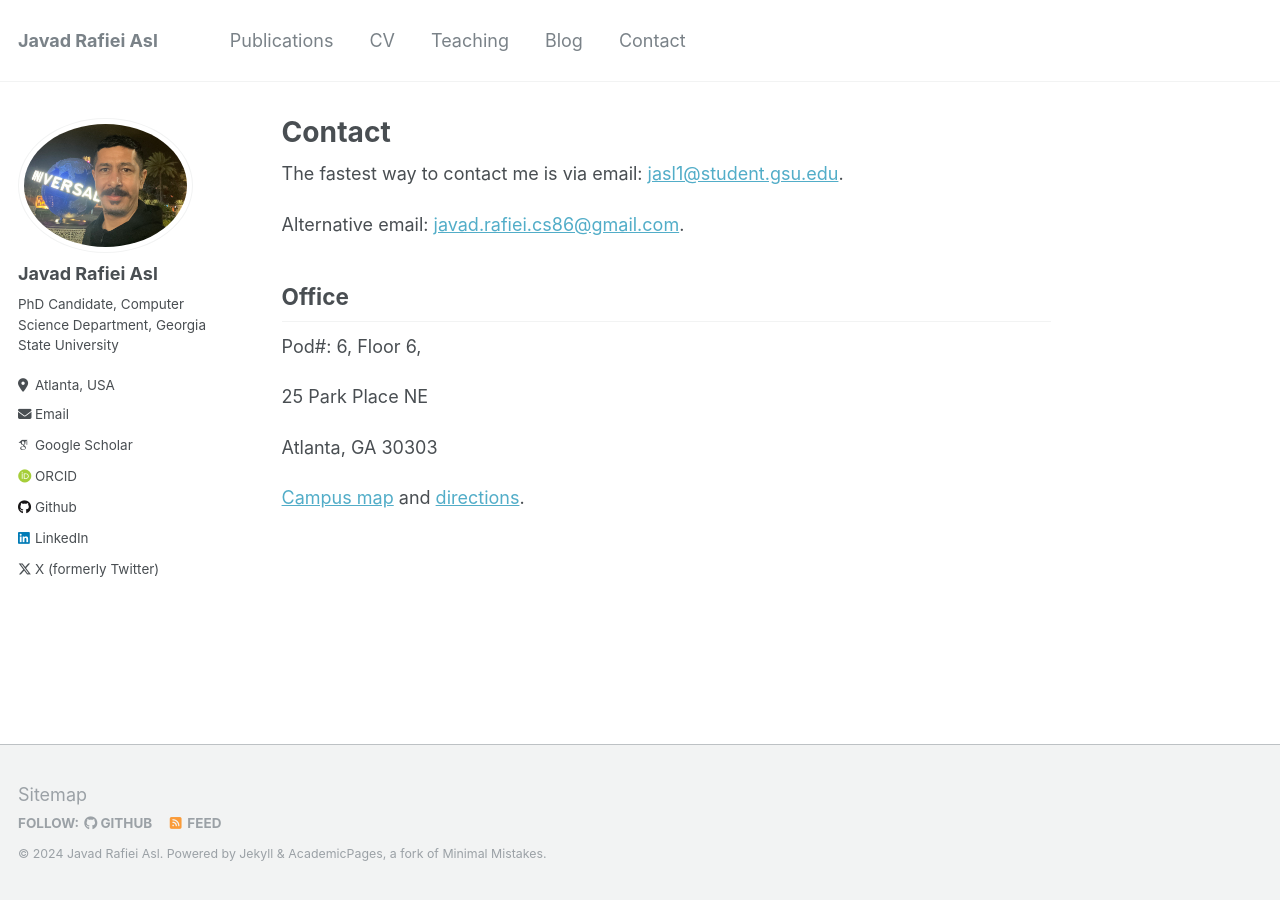
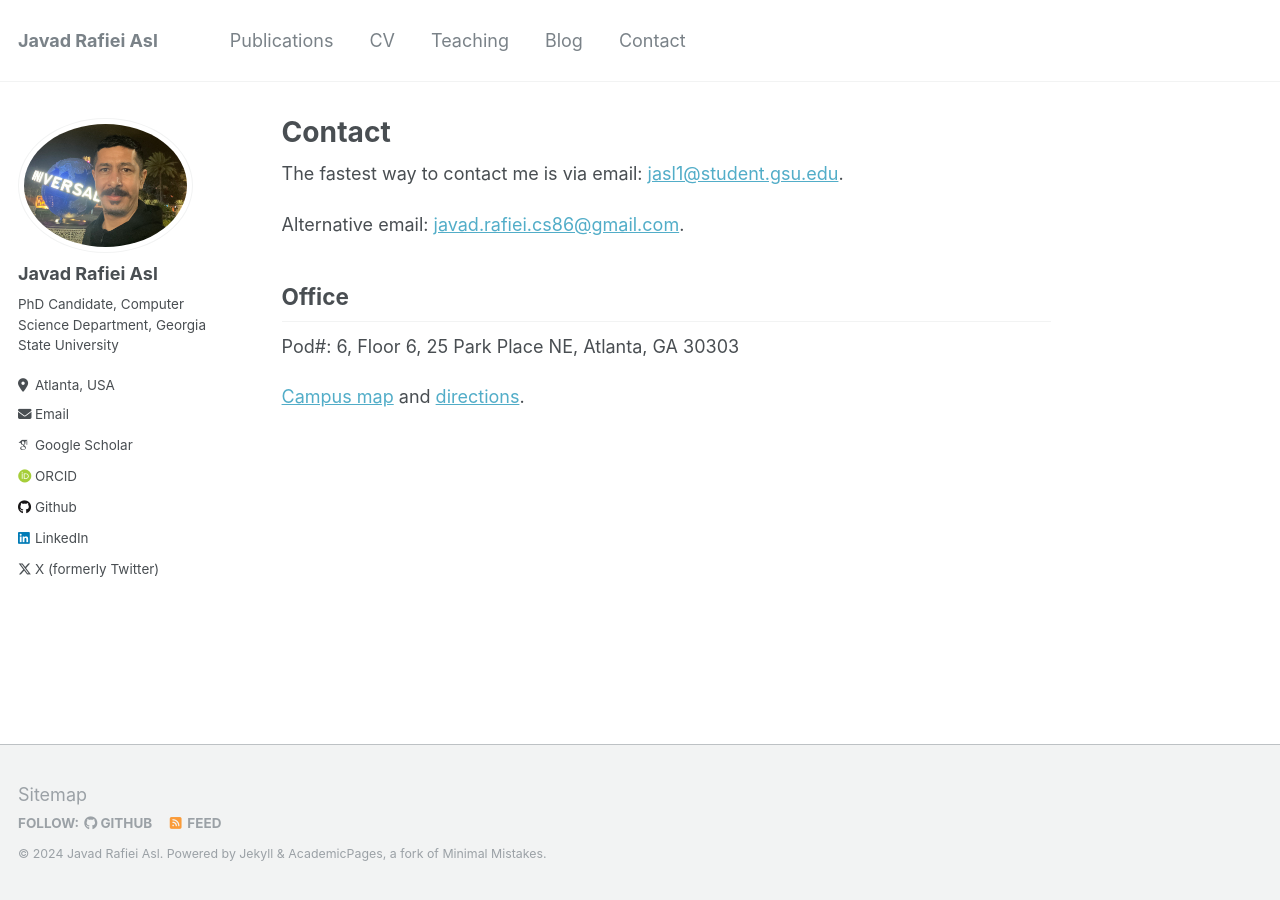
Before and after one commit to jasl1/jasl1.github.io, a Jekyll site: the page built from _pages/contact.md, in a window 1280 px wide. Built offline with Jekyll 4.4.1, drawn with Linux system fonts in a browser that asks for light colours; some web fonts are replaced.

```diff
--- a/_pages/contact.md
+++ b/_pages/contact.md
@@ -14,9 +14,7 @@ redirect_from:
 
     <h2>Office</h2>
     <div id="office-address">
-        <p>Pod#: 6, Floor 6,</p>
-        <p>25 Park Place NE</p>
-        <p>Atlanta, GA 30303</p>
+      <p>Pod#: 6, Floor 6, 25 Park Place NE, Atlanta, GA 30303</p>
     </div>
 
     <p><a href="https://map.concept3d.com/?id=1108#!ce/27053?ct/0,74628,68926,68540,68437,67956,67955,67954,67953,67952,67950,67937,67936,67935,67808,63072,61643,27085,27084,27082,27079,27078,27076,27073,27072,27070,27067,27066,27064,27057,27056,68927,68928,68468,67963,67970,67971,67985,67962,67969,67977,67984,67961,67968,67999,68000,67960,67967,67997,67998,67959,67966,67994,67995,67996,68033,67957,67980,67992,67993,40720,68538?m/295204?s/)" target="_blank">Campus map</a> and <a href="https://www.google.com/maps/place/25+Park+Place,+25+Park+Pl+NE,+Atlanta,+GA+30303/@33.7548441,-84.3891422,15.63z/data=!4m6!3m5!1s0x88f5038650ec37c1:0x84c24447be807c9f!8m2!3d33.7549044!4d-84.387786!16s%2Fm%2F0hglc07?entry=ttu" target="_blank">directions</a>.</p>
```
